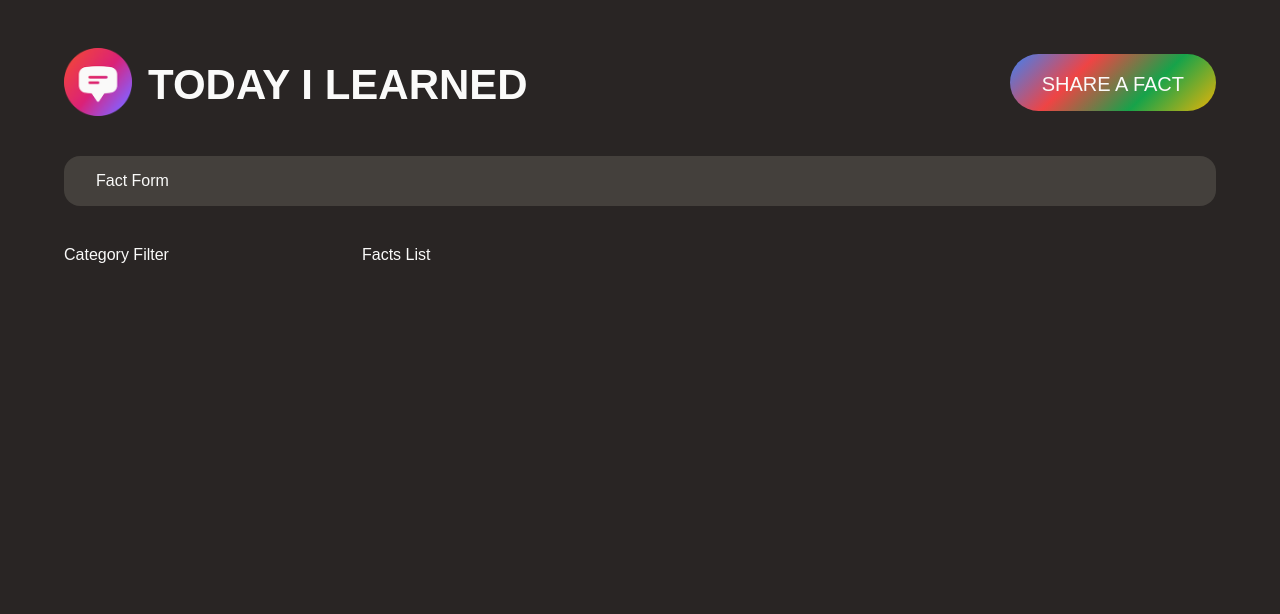
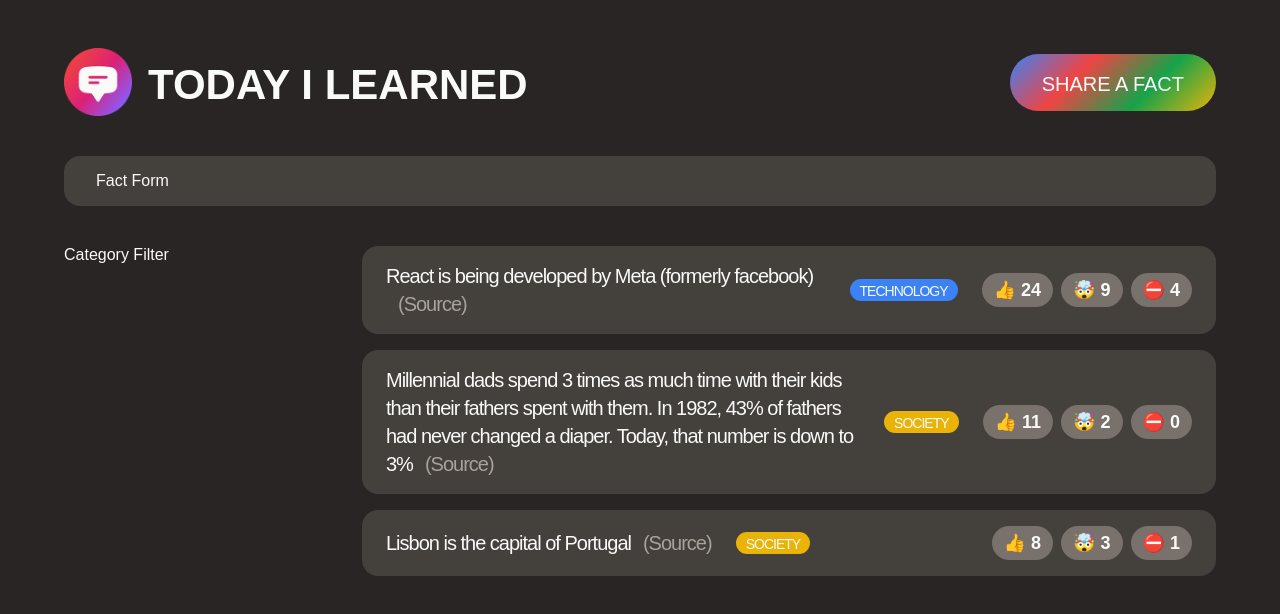
Before and after one commit to mxmcv/Discovery-Hub, a React (Create React App) app: page / in a window 1280 px wide. Shown: the top 614 px of the page. Built offline with nearby package versions, Linux system fonts and the light colour scheme; a web font is replaced by a local one.

Commit message:
adding preset facts

```diff
--- a/src/App.js
+++ b/src/App.js
@@ -1,4 +1,49 @@
 import './styles.css';
+
+const CATEGORIES = [
+  { name: 'technology', color: '#3b82f6' },
+  { name: 'science', color: '#16a34a' },
+  { name: 'finance', color: '#ef4444' },
+  { name: 'society', color: '#eab308' },
+  { name: 'entertainment', color: '#db2777' },
+  { name: 'health', color: '#14b8a6' },
+  { name: 'history', color: '#f97316' },
+  { name: 'news', color: '#8b5cf6' },
+];
+
+const initialFacts = [
+  {
+    id: 1,
+    text: 'React is being developed by Meta (formerly facebook)',
+    source: 'https://opensource.fb.com/',
+    category: 'technology',
+    votesInteresting: 24,
+    votesMindblowing: 9,
+    votesFalse: 4,
+    createdIn: 2021,
+  },
+  {
+    id: 2,
+    text: 'Millennial dads spend 3 times as much time with their kids than their fathers spent with them. In 1982, 43% of fathers had never changed a diaper. Today, that number is down to 3%',
+    source:
+      'https://www.mother.ly/parenting/millennial-dads-spend-more-time-with-their-kids',
+    category: 'society',
+    votesInteresting: 11,
+    votesMindblowing: 2,
+    votesFalse: 0,
+    createdIn: 2019,
+  },
+  {
+    id: 3,
+    text: 'Lisbon is the capital of Portugal',
+    source: 'https://en.wikipedia.org/wiki/Lisbon',
+    category: 'society',
+    votesInteresting: 8,
+    votesMindblowing: 3,
+    votesFalse: 1,
+    createdIn: 2015,
+  },
+];
 
 function App() {
   const appTitle = 'Today I Learned';
@@ -32,6 +77,38 @@
 }
 
 function FactList() {
-  return <section>Facts List</section>;
+  // TEMPORARY
+  const facts = initialFacts;
+  return (
+    <section>
+      <ul className="facts-list">
+        {facts.map((fact) => (
+          <li key={fact.id} className="fact">
+            <p>
+              {fact.text}
+              <a className="source" href={fact.source} target="_blank">
+                (Source)
+              </a>
+            </p>
+            <span
+              className="tag"
+              style={{
+                backgroundColor: CATEGORIES.find(
+                  (cat) => cat.name === fact.category
+                ).color,
+              }}
+            >
+              {fact.category}
+            </span>
+            <div className="vote-buttons">
+              <button>👍 {fact.votesInteresting}</button>
+              <button>🤯 {fact.votesMindblowing}</button>
+              <button>⛔️ {fact.votesFalse}</button>
+            </div>
+          </li>
+        ))}
+      </ul>
+    </section>
+  );
 }
 export default App;
```
